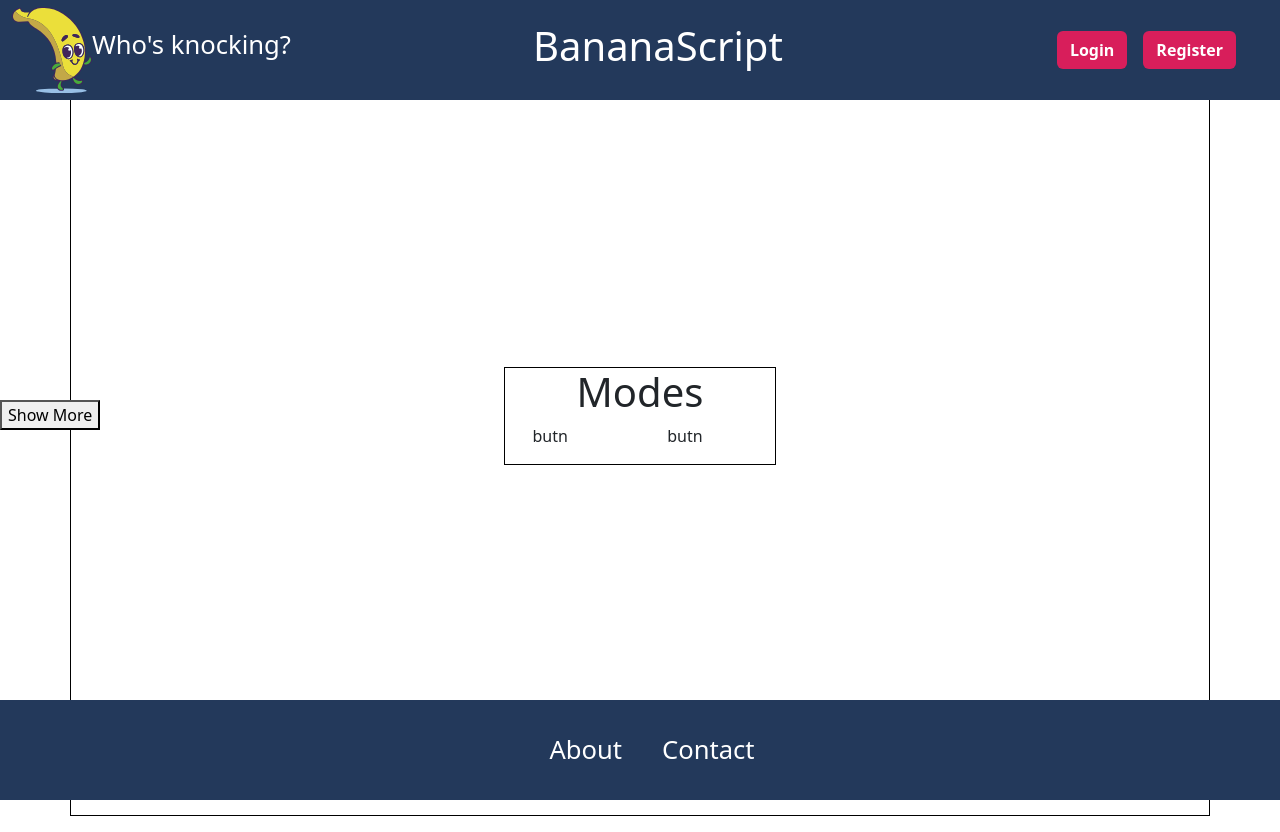
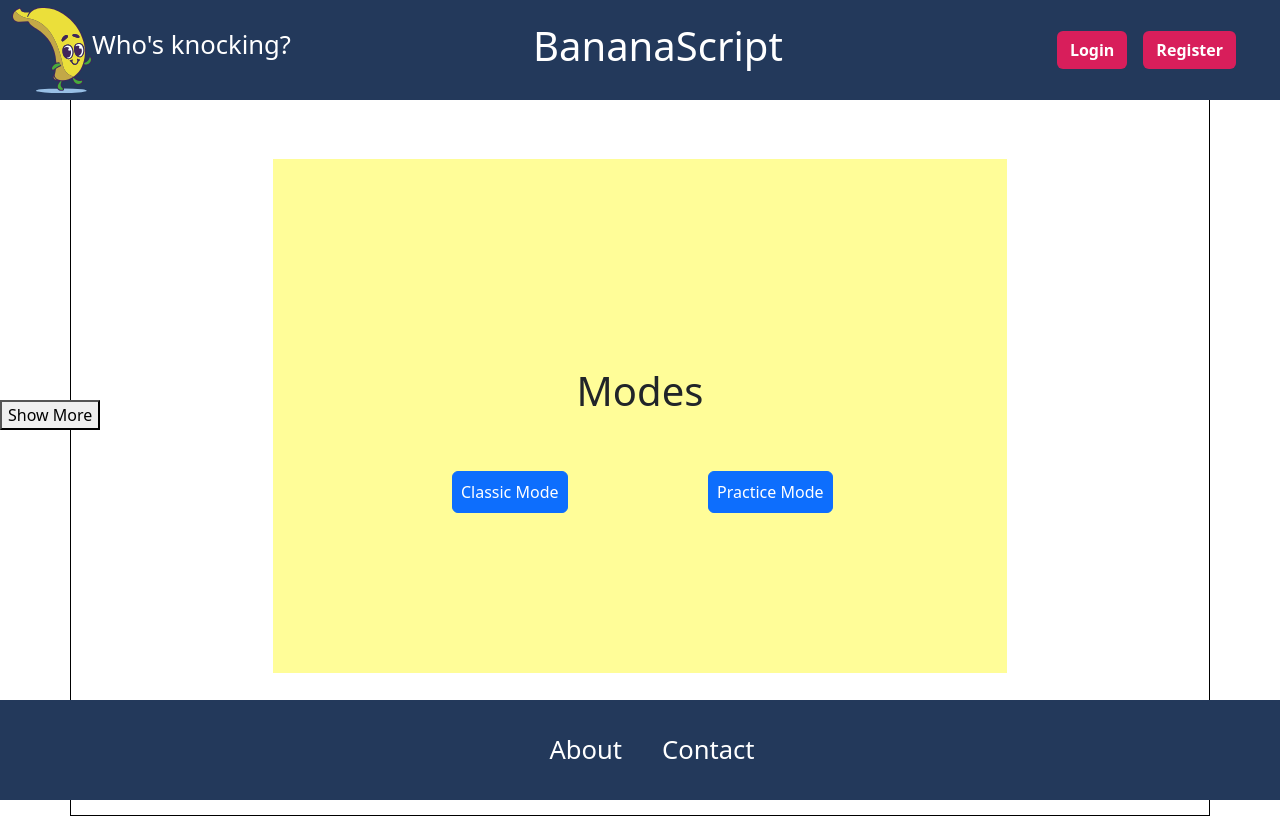
Before and after one commit to ExoPolit/js-quiz-pairProgramming-fes, a React (Create React App) app: page / in a window 1280 px wide. Built offline with nearby package versions, Linux system fonts and the light colour scheme; no server answers.

Commit message:
Refactor main component styles

```diff
--- a/src/components/main.jsx
+++ b/src/components/main.jsx
@@ -12,18 +12,20 @@ const MainModule = () => {
       style={{ border: "1px solid black" }}
     >
       <div
-        className="row" style={{border: "1px solid black"}}
+        className="row" style={{backgroundColor: 'var(--main-bg)', padding: '10rem'}}
       >
-        <div className="col-12">
+        <div className="col-12 my-5" style={{}}>
         <h1>Modes</h1>
         </div>
+<div className="d-flex justify-content-center">
+<div className="col-8">
+           <Button className="p-2"> Classic Mode </Button>
+            </div>
+        <div className="col-8">
+           <Button className="p-2"> Practice Mode </Button>
+            </div>
+</div>
 
-        <div className="col-sm-4">
-            <p>butn</p>
-            </div>
-        <div className="col">
-            <p>butn</p>
-            </div>
       </div>
     </div>
   );
```
